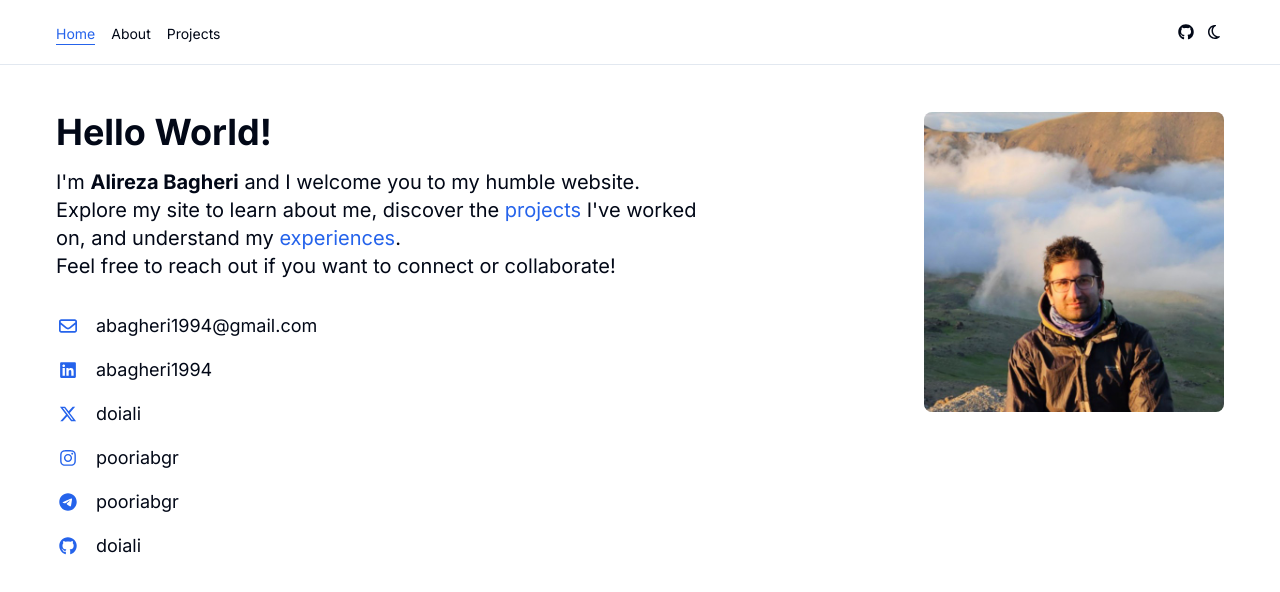
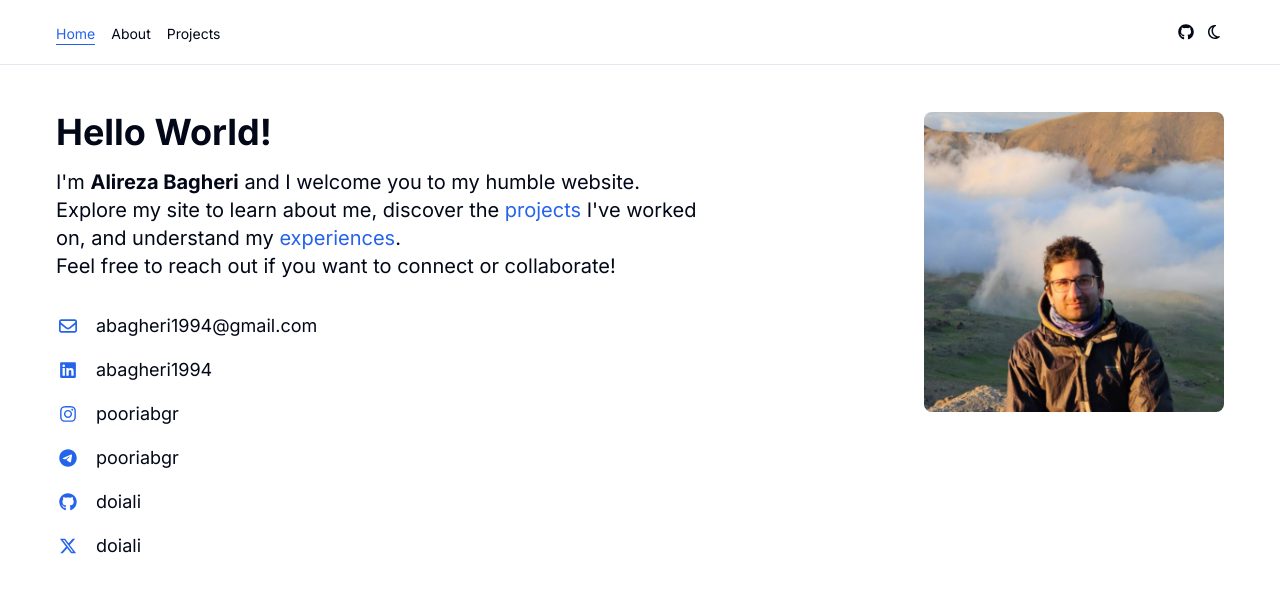
Before and after one commit to doiali/portfolio, a Next.js app: page / in a window 1280 px wide. Shown: the top 592 px of the page. Built offline with nearby package versions, Linux system fonts and the light colour scheme.

Commit message:
fix: change socials order

```diff
--- a/src/data/socials.ts
+++ b/src/data/socials.ts
@@ -24,12 +24,6 @@ export const contactInfos: ContactInfo[] = [
     icon: faLinkedin,
   },
   {
-    name: 'X',
-    value: 'doiali',
-    url: 'https://x.com/doiali',
-    icon: faXTwitter,
-  },
-  {
     name: 'Instagram',
     value: 'pooriabgr',
     url: 'https://www.instagram.com/pooriabgr/',
@@ -47,4 +41,10 @@ export const contactInfos: ContactInfo[] = [
     url: 'https://www.github.com/doiali/',
     icon: faGithub,
   },
+  {
+    name: 'X',
+    value: 'doiali',
+    url: 'https://x.com/doiali',
+    icon: faXTwitter,
+  },
 ];
```
